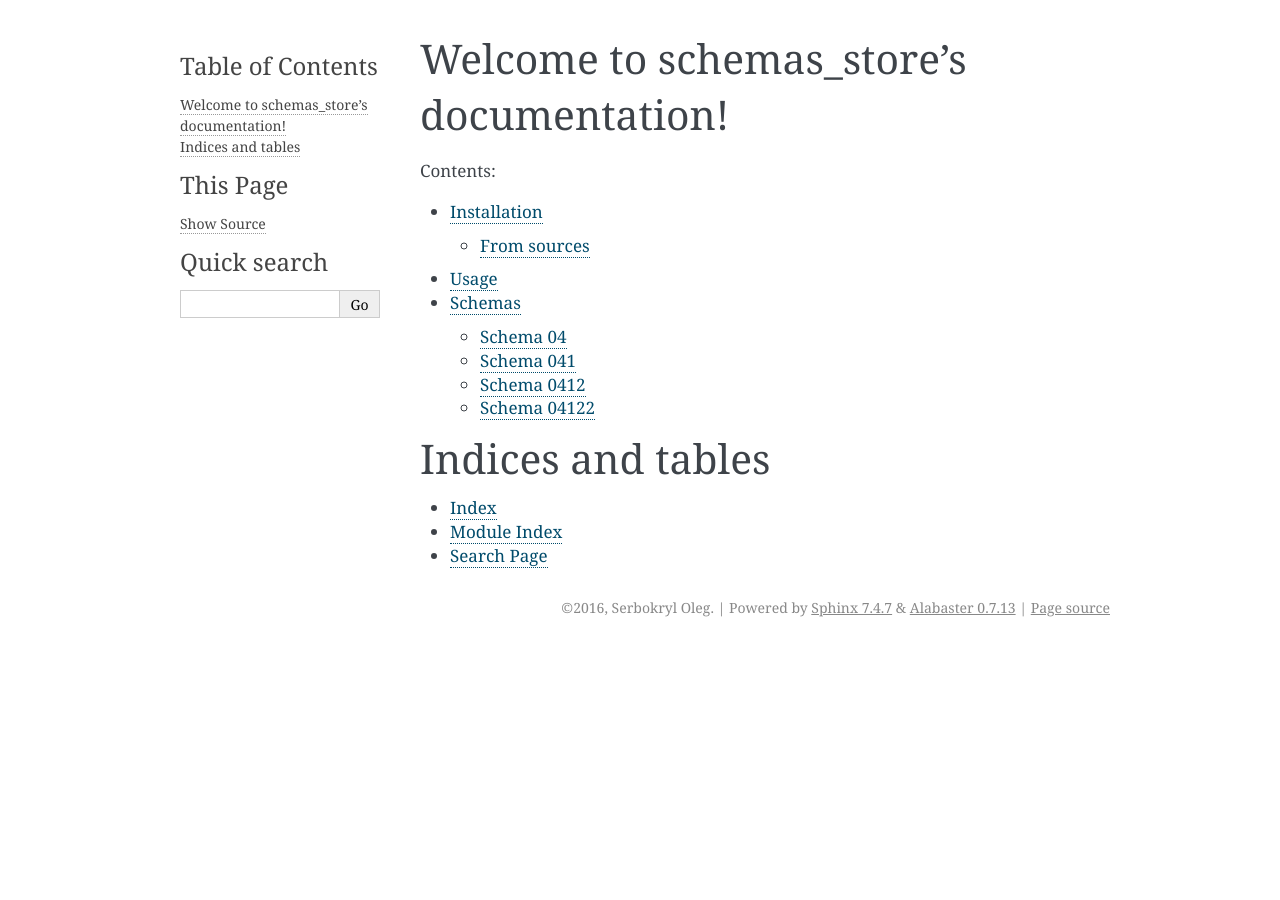
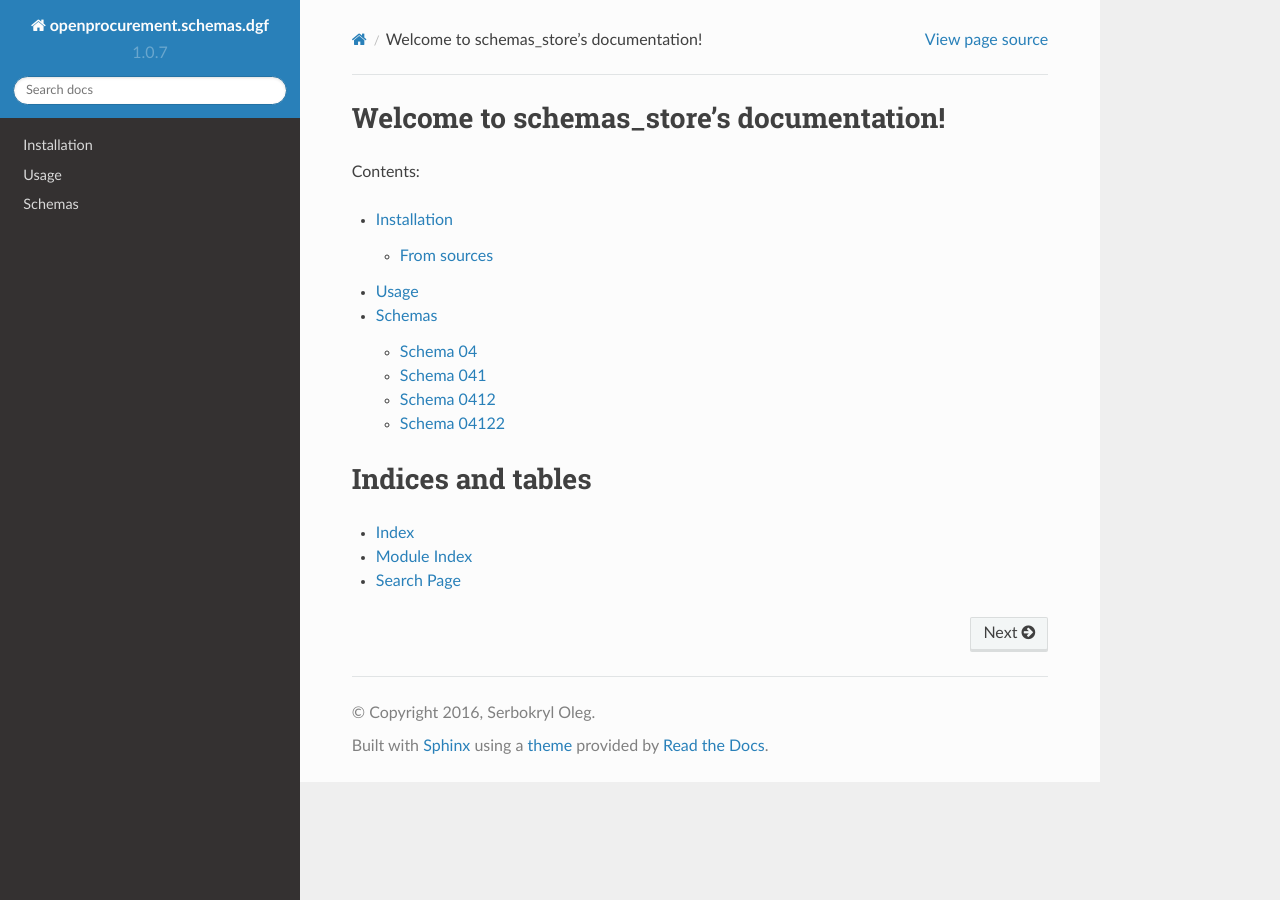
Before and after one commit to yevheniimoroziuk/openprocurement.schemas.dgf, a Sphinx documentation site: the page built from docs/source/index.rst, in a window 1280 px wide. Built offline with Sphinx 7.4.7 and the Read the Docs theme 2.0.0, drawn with Linux system fonts in a browser that asks for light colours; pages that are not in the unit, such as notebooks, are missing from menus.

Commit message:
add theme for spinx

```diff
--- a/docs/source/conf.py
+++ b/docs/source/conf.py
@@ -109,7 +109,7 @@ pygments_style = 'sphinx'
 
 # The theme to use for HTML and HTML Help pages.  See the documentation for
 # a list of builtin themes.
-html_theme = 'alabaster'
+html_theme = 'sphinx_rtd_theme'
 
 html_extra_path = ['../../openprocurement/schemas/dgf/schemas']
 
--- a/requirements.txt
+++ b/requirements.txt
@@ -34,3 +34,4 @@ venusian==1.0
 waitress==0.8.9
 zope.deprecation==4.1.1
 zope.interface==4.1.1
+sphinx-rtd-theme==0.1.9
--- a/versions.cfg
+++ b/versions.cfg
@@ -25,3 +25,4 @@ simplejson = 3.6.5
 six = 1.10.0
 sphinxcontrib-httpdomain = 1.4.0
 tzlocal = 1.1.2
+sphinx-rtd-theme = 0.1.9
```
